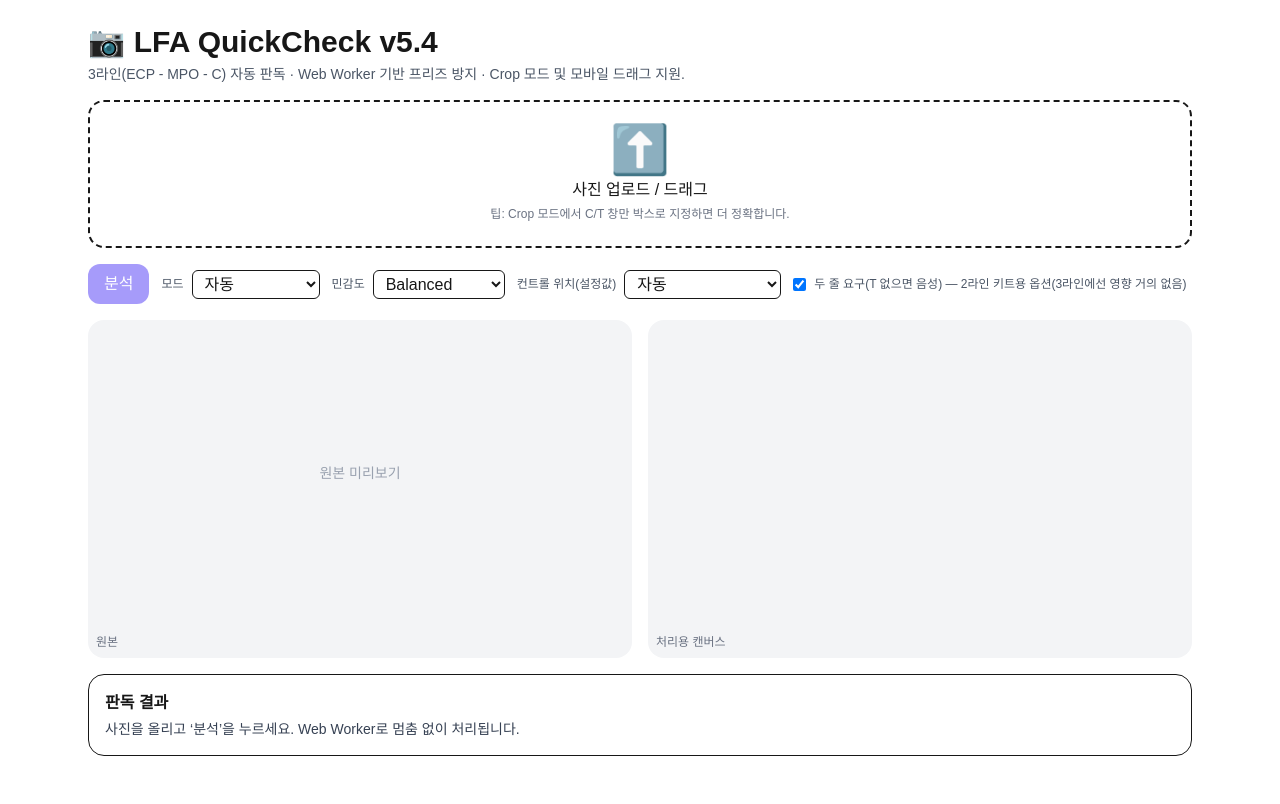
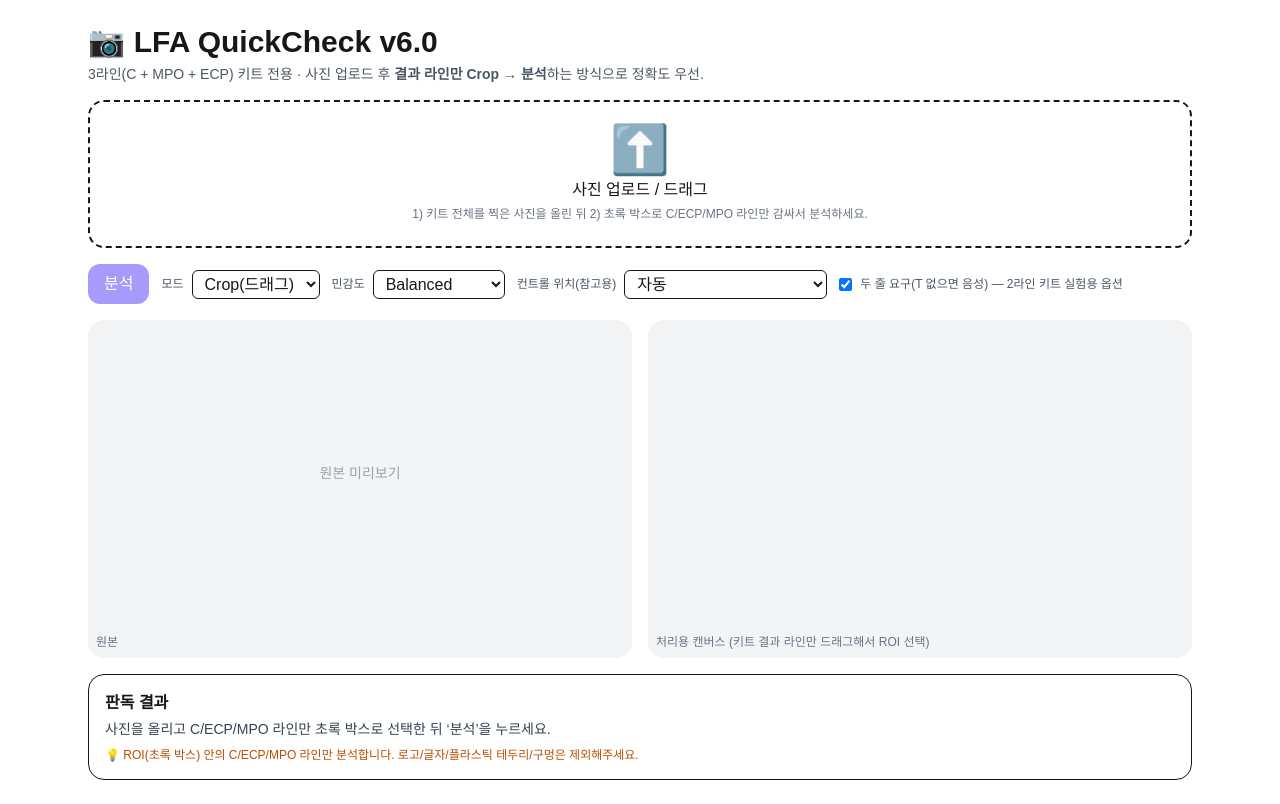
Before and after one commit to syeonu2323-ship-it/rhini-coach, a Next.js app: page /analyze in a window 1280 px wide. Built offline with nearby package versions, Linux system fonts and the light colour scheme.

Commit message:
update analyzer

```diff
--- a/components/LfaAnalyzer.tsx
+++ b/components/LfaAnalyzer.tsx
@@ -9,16 +9,15 @@ import React, {
 } from "react";
 
 /**
- * LFA QuickCheck v5.4 (Worker + Crop + 3-Line ECP/MPO, ECP-MPO-C 전용 튜닝)
+ * LFA QuickCheck v6.0 (Crop 기본 + 3-Line ECP/MPO/C)
  *
- * - Web Worker로 무거운 연산 분리 → 메인 프리즈 최소화
- * - 대용량 이미지 자동 축소(최대 1400px)
- * - Crop 모드(마우스/터치 드래그)로 로고·여백 제외하고 C/T 창만 분석
- * - 3라인 구조: E(ECP) - M(MPO) - C(Control) 전용 튜닝
- *   - 라인 방향으로 가장 바깥쪽(끝단)에 있는 선을 Control 후보로 잡음
- *   - Control에서 가까운 순서: ① MPO, ② ECP
- * - Control 라인이 없거나 위치가 이상하면 무효 처리
- * - 테스트 라인 양성 기준 보수적으로 강화 (음성이 양성으로 뜨는 거 최대한 방지)
+ * - 사진 업로드 후 자동 분석 X
+ * - 기본 모드 = Crop 모드
+ *   → 사용자가 C/ECP/MPO 라인 부분만 직접 박스로 선택해서 분석
+ * - Web Worker로 연산 분리 → 프리즈 최소화
+ * - 3라인 구조: C + M(MPO) + E(ECP) 에 맞게 peak 매핑
+ *   - Control(가장 강한 peak)을 기준으로 양 옆의 두 peak를 MPO/ECP로 인식
+ * - Control 라인이 약하거나 없으면 무효 처리
  */
 
 type Verdict = "Positive" | "Negative" | "Invalid";
@@ -418,10 +417,7 @@ const SymptomLogger: React.FC<{ defaultVerdict?: Verdict }> = ({
           <div className="font-medium text-sm mb-2">🗂 최근 기록</div>
           <div className="flex flex-col gap-2 text-xs">
             {recent.slice(0, 6).map((r, i) => (
-              <div
-                key={i}
-                className="flex items-start justify-between gap-3"
-              >
+              <div key={i} className="flex items-start justify-between gap-3">
                 <div className="flex-1">
                   <div className="text-gray-800">{r.text}</div>
                   <div className="text-gray-500">{fmt(r.ts)}</div>
@@ -563,7 +559,7 @@ function getRhinitisAdvice(d: Diagnosis) {
 // -----------------------------
 function makeWorkerURL() {
   const src = `
-const PRESETS = JSON.parse('${JSON.stringify(PRESETS)}');
+const PRESETS = ${JSON.stringify(PRESETS)};
 
 const clamp = (n, min, max) => Math.max(min, Math.min(max, n));
 
@@ -889,82 +885,42 @@ function analyzeCore(bitmap, sensitivity, controlPos, requireTwoLines, crop) {
   }
 
   const sel = axis === "x" ? px : py;
-  const preset = PRESETS[sensitivity] || PRESETS["balanced"];
-
-  // 프로파일 길이(라인 방향 픽셀 수 기준)
-  const unitLen = sel.z.length > 1 ? sel.z.length - 1 : 1;
-
-  const maxWidth = Math.max(3, Math.round(unitLen * preset.MAX_WIDTH_FRAC));
-  const minSep = unitLen * preset.MIN_SEP_FRAC;
-  const maxSep = unitLen * preset.MAX_SEP_FRAC;
-
-  // 너무 넓지 않고 어느 정도 강도가 있는 peak만 후보로
-  const candidates = sel.peaks.filter((p) => p.width <= maxWidth && p.z > 0.35);
-
-  if (!candidates.length) {
+  const unit = axis === "x" ? rect.x1 - rect.x0 : rect.y1 - rect.y0;
+  const preset = PRESETS[sensitivity];
+
+  const maxWidth = Math.max(3, Math.round(unit * preset.MAX_WIDTH_FRAC));
+  const valid = sel.peaks.filter((p) => p.width <= maxWidth && p.z > 0.45);
+
+  if (!valid.length) {
     return { ok: false, reason: "nopeaks", rect, axis };
   }
 
-  // 컨트롤 라인은 항상 C창의 끝쪽(가장 자리)에 위치한다는 가정
-  const edgeDist = (p) => Math.min(p.idx, unitLen - p.idx);
-  let control = candidates.slice().sort((a, b) => edgeDist(a) - edgeDist(b))[0];
-
-  const controlEdgeFrac = edgeDist(control) / unitLen;
-
-  // 끝쪽에 충분히 가깝지 않거나, 강도가 너무 약하면 컨트롤 없음으로 처리
-  const controlMinZ = preset.CONTROL_MIN || 1.4;
-  if (!control || controlEdgeFrac > 0.28 || control.z < controlMinZ) {
+  // Control = 가장 강한 peak
+  const control = valid.slice().sort((a, b) => b.z - a.z)[0];
+
+  if (!control || control.z < 0.8) {
     return { ok: false, reason: "noControl", rect, axis };
   }
 
-  // 컨트롤과 일정 거리(minSep ~ maxSep) 떨어진 peak들만 테스트 라인 후보
-  const tests = candidates.filter((p) => {
-    if (p === control) return false;
-    const d = Math.abs(p.idx - control.idx);
-    return d >= minSep && d <= maxSep;
-  });
-
-  // 테스트 라인이 전혀 없으면: 컨트롤만 있는 '정상 음성'
-  if (!tests.length) {
-    const detail =
-      "C=" + control.z.toFixed(2) + ", MPO=0.00, ECP=0.00";
-
-    const confidence =
-      control.z > controlMinZ + 0.3 ? "확실" : "보통";
-
-    return {
-      ok: true,
-      result: {
-        verdict: "Negative",
-        detail,
-        confidence,
-        diagnosis: "none",
-        ecpPositive: false,
-        mpoPositive: false,
-      },
-    };
-  }
-
-  // 컨트롤에서 가까운 순으로: 1번째 = MPO, 2번째 = ECP (ECP-MPO-C 구조 가정)
+  const tests = valid.filter((p) => p !== control);
+
   const testsByDist = tests
     .map((p) => ({ peak: p, dist: Math.abs(p.idx - control.idx) }))
     .sort((a, b) => a.dist - b.dist);
 
-  const mpo = testsByDist[0] ? testsByDist[0].peak : null;
-  const ecp = testsByDist[1] ? testsByDist[1].peak : null;
-
-  // 테스트 라인 양성 판정 기준 (보수적으로 강화)
-  const absMin = preset.TEST_MIN_ABS;
-  const relMin = preset.TEST_MIN_REL;
-  const areaFrac = preset.MIN_AREA_FRAC;
+  let mpo = testsByDist[0] ? testsByDist[0].peak : null;
+  let ecp = testsByDist[1] ? testsByDist[1].peak : null;
+
+  const absMin = preset.TEST_MIN_ABS * 0.75;
+  const relMin = preset.TEST_MIN_REL * 0.75;
+  const areaFrac = preset.MIN_AREA_FRAC * 0.9;
 
   function testPositive(ctrl, t) {
     if (!t) return false;
     const absOK = t.z >= absMin;
     const relOK = t.z >= ctrl.z * relMin;
     const areaOK = t.area >= ctrl.area * areaFrac;
-    // 세 가지 조건을 모두 만족해야 양성으로 인정 (노이즈 양성 최소화)
-    return absOK && relOK && areaOK;
+    return areaOK && (absOK || relOK);
   }
 
   const mpoPos = testPositive(control, mpo);
@@ -978,14 +934,7 @@ function analyzeCore(bitmap, sensitivity, controlPos, requireTwoLines, crop) {
   let verdict = "Negative";
   if (mpoPos || ecpPos) verdict = "Positive";
 
-  let confidence = "보통";
-  const maxTestZ = Math.max(mpo ? mpo.z : 0, ecp ? ecp.z : 0);
-  if (verdict === "Positive" && maxTestZ > absMin + 0.4 && control.z > controlMinZ + 0.2) {
-    confidence = "확실";
-  } else if (control.z < controlMinZ + 0.1 || maxTestZ < absMin + 0.1) {
-    confidence = "약함";
-  }
-
+  const confidence = control.z > 1.8 ? "확실" : "보통";
   const detail =
     "C=" +
     control.z.toFixed(2) +
@@ -1035,7 +984,7 @@ self.onmessage = async (ev) => {
 // -----------------------------
 export default function LfaAnalyzer() {
   const [imageUrl, setImageUrl] = useState<string | null>(null);
-  const [mode, setMode] = useState<Mode>("auto");
+  const [mode, setMode] = useState<Mode>("crop"); // ✅ 기본 모드 = crop
   const [sensitivity, setSensitivity] = useState<Sensitivity>("balanced");
   const [controlPos, setControlPos] = useState<ControlPos>("auto");
   const [requireTwoLines, setRequireTwoLines] = useState(true);
@@ -1099,6 +1048,7 @@ export default function LfaAnalyzer() {
   const onPickFile = (f: File) => {
     setResult(null);
     setCrop(null);
+    setMode("crop"); // ✅ 파일 올리면 자동으로 crop 모드로 전환
     const url = URL.createObjectURL(f);
     setImageUrl(url);
   };
@@ -1142,12 +1092,7 @@ export default function LfaAnalyzer() {
 
       ctx.strokeStyle = "#22c55e";
       ctx.lineWidth = 2;
-      ctx.strokeRect(
-        crop.x + 0.5,
-        crop.y + 0.5,
-        crop.w - 1,
-        crop.h - 1
-      );
+      ctx.strokeRect(crop.x + 0.5, crop.y + 0.5, crop.w - 1, crop.h - 1);
     }
   }, [crop, mode]);
 
@@ -1241,6 +1186,20 @@ export default function LfaAnalyzer() {
 
   const analyze = useCallback(async () => {
     if (!procRef.current || !workerRef.current) return;
+
+    // ✅ Crop 모드인데 ROI를 지정 안 했으면 바로 에러 표시
+    if (
+      mode === "crop" &&
+      (!crop || crop.w < 5 || crop.h < 5)
+    ) {
+      setResult({
+        verdict: "Invalid",
+        detail:
+          "Crop 모드에서는 먼저 C/ECP/MPO 라인 부분만 초록 박스로 드래그해서 선택해 주세요.",
+        confidence: "약함",
+      });
+      return;
+    }
 
     try {
       setBusy(true);
@@ -1277,13 +1236,14 @@ export default function LfaAnalyzer() {
         setResult({
           verdict: "Invalid",
           detail:
-            "스트립을 찾지 못했습니다. (Crop 모드에서 C/T 창만 박스로 지정해보세요)",
+            "스트립을 찾지 못했습니다. (Crop 모드에서 C/ECP/MPO 라인만 박스로 지정해보세요)",
           confidence: "약함",
         });
       } else if (res.reason === "noControl") {
         setResult({
           verdict: "Invalid",
-          detail: "컨트롤 라인이 인식되지 않았습니다. 키트 결과 자체가 무효일 수 있습니다.",
+          detail:
+            "컨트롤 라인이 인식되지 않았습니다. 키트 결과 자체가 무효이거나 Crop 영역이 잘못 선택되었을 수 있습니다.",
           confidence: "약함",
         });
       } else {
@@ -1304,18 +1264,17 @@ export default function LfaAnalyzer() {
     } finally {
       setBusy(false);
     }
-  }, [sensitivity, controlPos, requireTwoLines, crop]);
-
-  // 이미지 로드되면 처리 캔버스에 그림 + auto 모드면 자동 분석
+  }, [sensitivity, controlPos, requireTwoLines, crop, mode]);
+
+  // 이미지 로드되면 처리 캔버스에 그림 (자동 분석 X)
   useEffect(() => {
     if (!imageUrl || !imgRef.current) return;
     const img = imgRef.current;
 
     const onLoad = () => {
       drawToProcessCanvas(img);
-      if (mode === "auto") {
-        analyze();
-      }
+      // 🔕 자동 분석 제거
+      // if (mode === "auto") analyze();
     };
 
     if (img.complete) {
@@ -1326,7 +1285,7 @@ export default function LfaAnalyzer() {
         img.removeEventListener("load", onLoad);
       };
     }
-  }, [imageUrl, mode, analyze]);
+  }, [imageUrl]);
 
   const VerdictBadge = useMemo(() => {
     if (!result) return null;
@@ -1356,11 +1315,11 @@ export default function LfaAnalyzer() {
   return (
     <div className="w-full max-w-6xl mx-auto p-4 sm:p-6">
       <h1 className="text-2xl sm:text-3xl font-semibold mb-1">
-        📷 LFA QuickCheck v5.4
+        📷 LFA QuickCheck v6.0
       </h1>
       <p className="text-sm text-gray-600 mb-4">
-        3라인(ECP - MPO - C) 자동 판독 · Web Worker 기반 프리즈 방지 ·
-        Crop 모드 및 모바일 드래그 지원.
+        3라인(C + MPO + ECP) 키트 전용 · 사진 업로드 후{" "}
+        <b>결과 라인만 Crop → 분석</b>하는 방식으로 정확도 우선.
       </p>
 
       <div
@@ -1382,7 +1341,8 @@ export default function LfaAnalyzer() {
             <div className="text-5xl">⬆️</div>
             <div className="font-medium">사진 업로드 / 드래그</div>
             <div className="text-xs text-gray-500">
-              팁: Crop 모드에서 C/T 창만 박스로 지정하면 더 정확합니다.
+              1) 키트 전체를 찍은 사진을 올린 뒤 2) 초록 박스로 C/ECP/MPO
+              라인만 감싸서 분석하세요.
             </div>
           </div>
         </label>
@@ -1406,8 +1366,8 @@ export default function LfaAnalyzer() {
               setMode(e.target.value as Mode);
             }}
           >
-            <option value="auto">자동</option>
             <option value="crop">Crop(드래그)</option>
+            <option value="auto">자동(실험용)</option>
           </select>
         </div>
 
@@ -1427,7 +1387,7 @@ export default function LfaAnalyzer() {
         </div>
 
         <div className="flex items-center gap-2">
-          <label className="text-xs text-gray-600">컨트롤 위치(설정값)</label>
+          <label className="text-xs text-gray-600">컨트롤 위치(참고용)</label>
           <select
             className="px-2 py-1 border rounded-md"
             value={controlPos}
@@ -1436,10 +1396,10 @@ export default function LfaAnalyzer() {
             }
           >
             <option value="auto">자동</option>
-            <option value="left">왼쪽(C - M - E)</option>
-            <option value="right">오른쪽(E - M - C)</option>
-            <option value="top">위쪽(C - M - E)</option>
-            <option value="bottom">아래쪽(E - M - C)</option>
+            <option value="left">왼쪽(C - MPO - ECP)</option>
+            <option value="right">오른쪽(ECP - MPO - C)</option>
+            <option value="top">위쪽(C - MPO - ECP)</option>
+            <option value="bottom">아래쪽(ECP - MPO - C)</option>
           </select>
         </div>
 
@@ -1449,7 +1409,7 @@ export default function LfaAnalyzer() {
             checked={requireTwoLines}
             onChange={(e) => setRequireTwoLines(e.target.checked)}
           />
-          두 줄 요구(T 없으면 음성) — 2라인 키트용 옵션(3라인에선 영향 거의 없음)
+          두 줄 요구(T 없으면 음성) — 2라인 키트 실험용 옵션
         </label>
       </div>
 
@@ -1489,7 +1449,10 @@ export default function LfaAnalyzer() {
             />
           </div>
           <div className="p-2 text-xs text-gray-500">
-            처리용 캔버스 {mode === "crop" ? "(드래그로 ROI 선택)" : ""}
+            처리용 캔버스{" "}
+            {mode === "crop"
+              ? "(키트 결과 라인만 드래그해서 ROI 선택)"
+              : "(자동 탐지 실험용)"}
           </div>
         </div>
       </div>
@@ -1503,7 +1466,7 @@ export default function LfaAnalyzer() {
         <div className="text-sm text-gray-700">
           {result
             ? `${result.detail} · 신뢰도: ${result.confidence}`
-            : "사진을 올리고 ‘분석’을 누르세요. Web Worker로 멈춤 없이 처리됩니다."}
+            : "사진을 올리고 C/ECP/MPO 라인만 초록 박스로 선택한 뒤 ‘분석’을 누르세요."}
         </div>
 
         {result && (
@@ -1547,8 +1510,8 @@ export default function LfaAnalyzer() {
 
         {mode === "crop" && (
           <div className="mt-2 text-xs text-amber-700">
-            💡 ROI(초록 박스) 안의 C/T 창만 분석합니다. 로고/글자/구멍은
-            제외해주세요.
+            💡 ROI(초록 박스) 안의 C/ECP/MPO 라인만 분석합니다. 로고/글자/플라스틱
+            테두리/구멍은 제외해주세요.
           </div>
         )}
       </div>
@@ -1570,9 +1533,7 @@ export default function LfaAnalyzer() {
               </ul>
             </div>
             <div>
-              <div className="font-medium mb-1">
-                📌 생활 습관 & 주의사항
-              </div>
+              <div className="font-medium mb-1">📌 생활 습관 & 주의사항</div>
               <ul className="list-disc ml-5 space-y-1">
                 {advice.tips.map((x) => (
                   <li key={x}>{x}</li>
```
